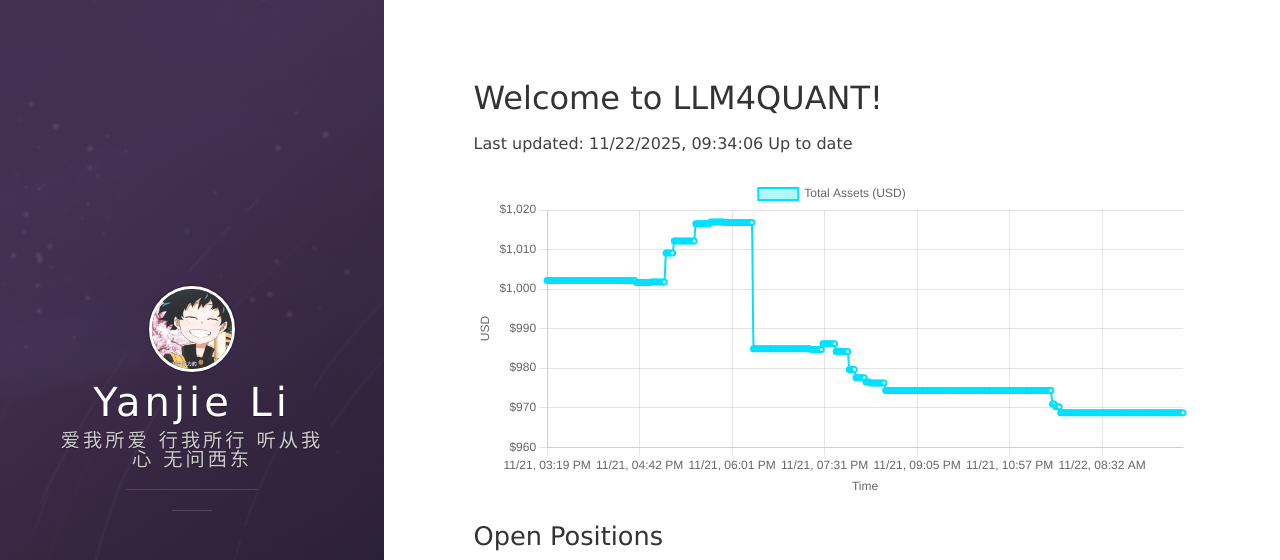
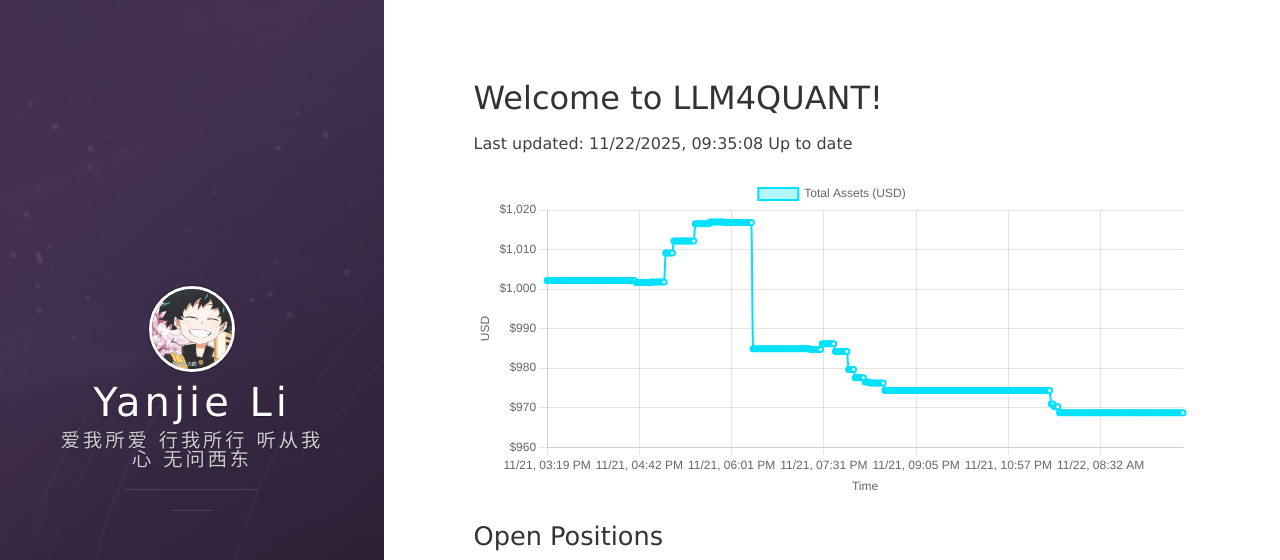
Before and after one commit to leeyegy/leeyegy.github.io, a Jekyll site: the page built from live-trading.html, in a window 1280 px wide and 1026 px high. Shown: the top 560 px of the window. Built offline with Jekyll 4.4.1, drawn with Linux system fonts in a browser that asks for light colours; nearby versions of some CDN libraries.

Commit message:
AccountMonitor: update balance history 2025-11-22T17:35:08+08:00

```diff
--- a/assets/data/binance/balance-history.json
+++ b/assets/data/binance/balance-history.json
@@ -1,5 +1,5 @@
 {
-  "generatedAt": "2025-11-22T17:34:06+08:00",
+  "generatedAt": "2025-11-22T17:35:08+08:00",
   "asset": "total_usd_value",
   "history": [
     {
@@ -1544,6 +1544,10 @@
     },
     {
       "timestamp": "2025-11-22T17:34:06+08:00",
+      "totalUsd": 968.69074819
+    },
+    {
+      "timestamp": "2025-11-22T17:35:08+08:00",
       "totalUsd": 968.69074819
     }
   ]
```
